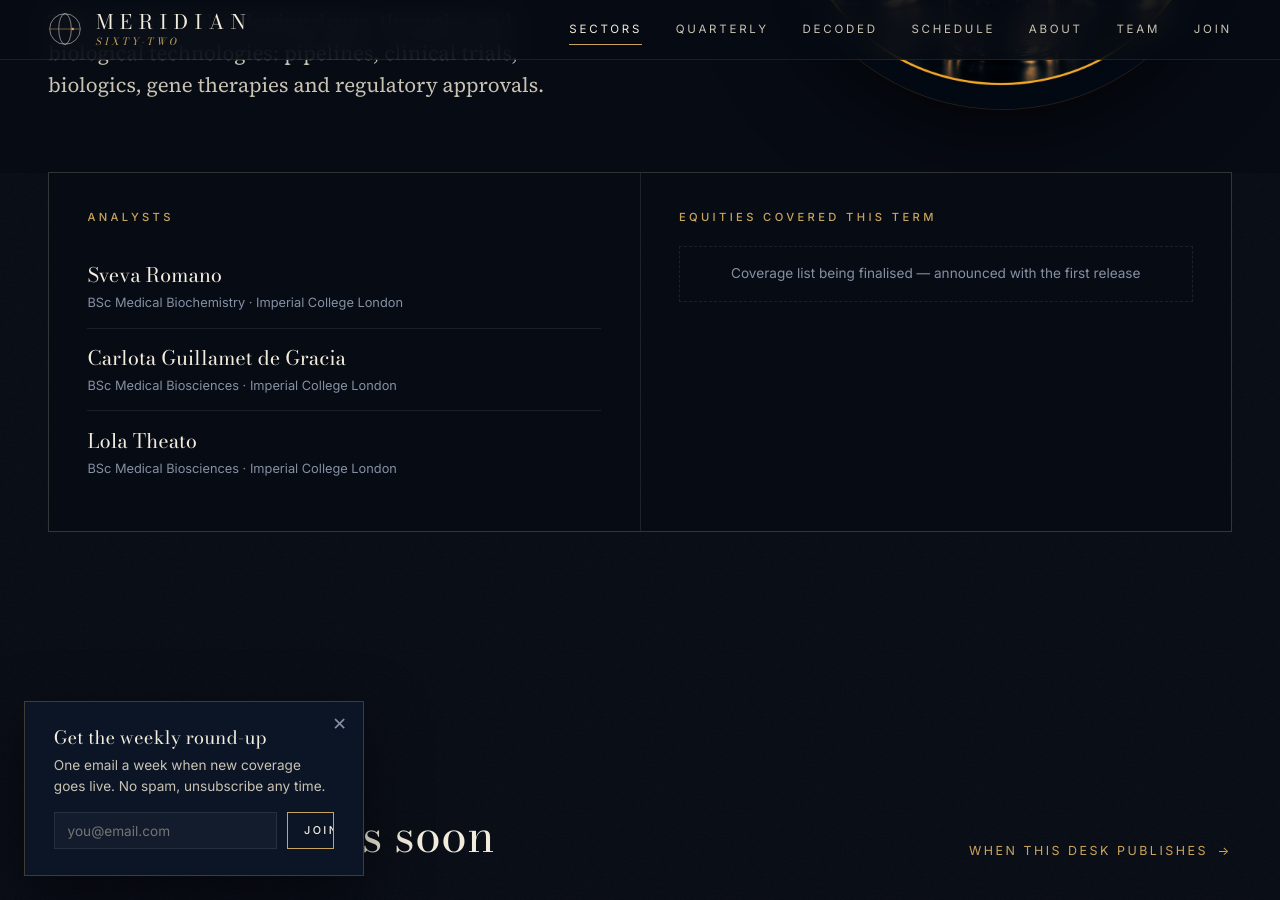
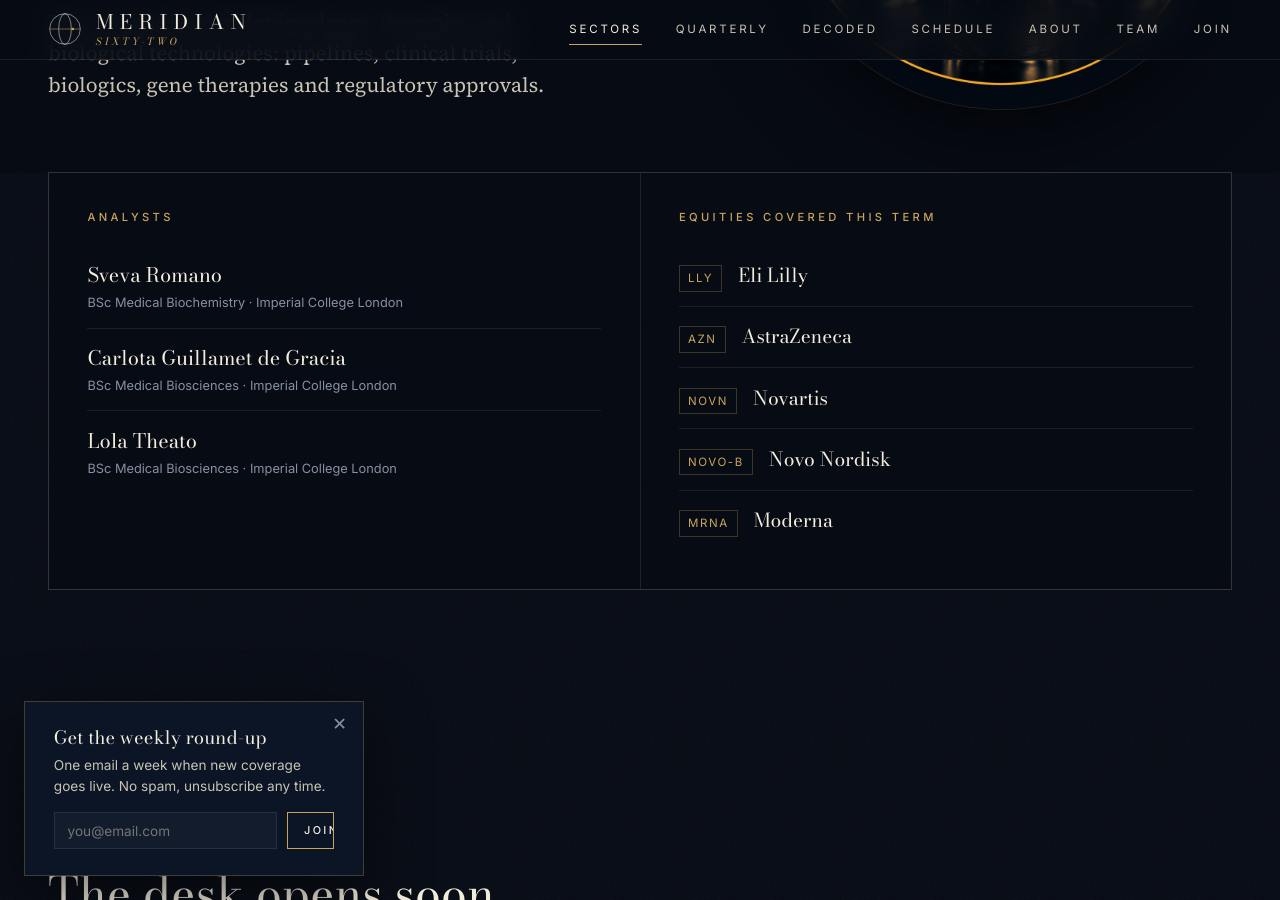
Before and after one commit to meridian62contact-lang/meridian62contact-lang.github.io, a Jekyll site: the page built from _sectors/07-pharmaceuticals-biotech-life-sciences.md, in a window 1280 px wide and 900 px high, scrolled down 521 px. Built offline with Jekyll 4.4.1, drawn with Linux system fonts in a browser that asks for light colours.

Commit message:
Update 07-pharmaceuticals-biotech-life-sciences.md

```diff
--- a/_sectors/07-pharmaceuticals-biotech-life-sciences.md
+++ b/_sectors/07-pharmaceuticals-biotech-life-sciences.md
@@ -23,6 +23,21 @@
 # 3–5 companies the desk follows all term. 'watching' is the one-sentence coverage line:
 # the specific thing the desk is watching right now (update it whenever it changes).
 equities:
+  - company: "Eli Lilly"
+    ticker: "LLY"
+    watching: ""
+  - company: "AstraZeneca"
+    ticker: "AZN"
+    watching: ""
+  - company: "Novartis"
+    ticker: "NOVN"
+    watching: ""
+  - company: "Novo Nordisk"
+    ticker: "NOVO-B"
+    watching: ""
+  - company: "Moderna"
+    ticker: "MRNA"
+    watching: ""
   # - company: "Company name"
   #   ticker: "TICKER"
   #   watching: "The one specific thing we are watching right now."
```
